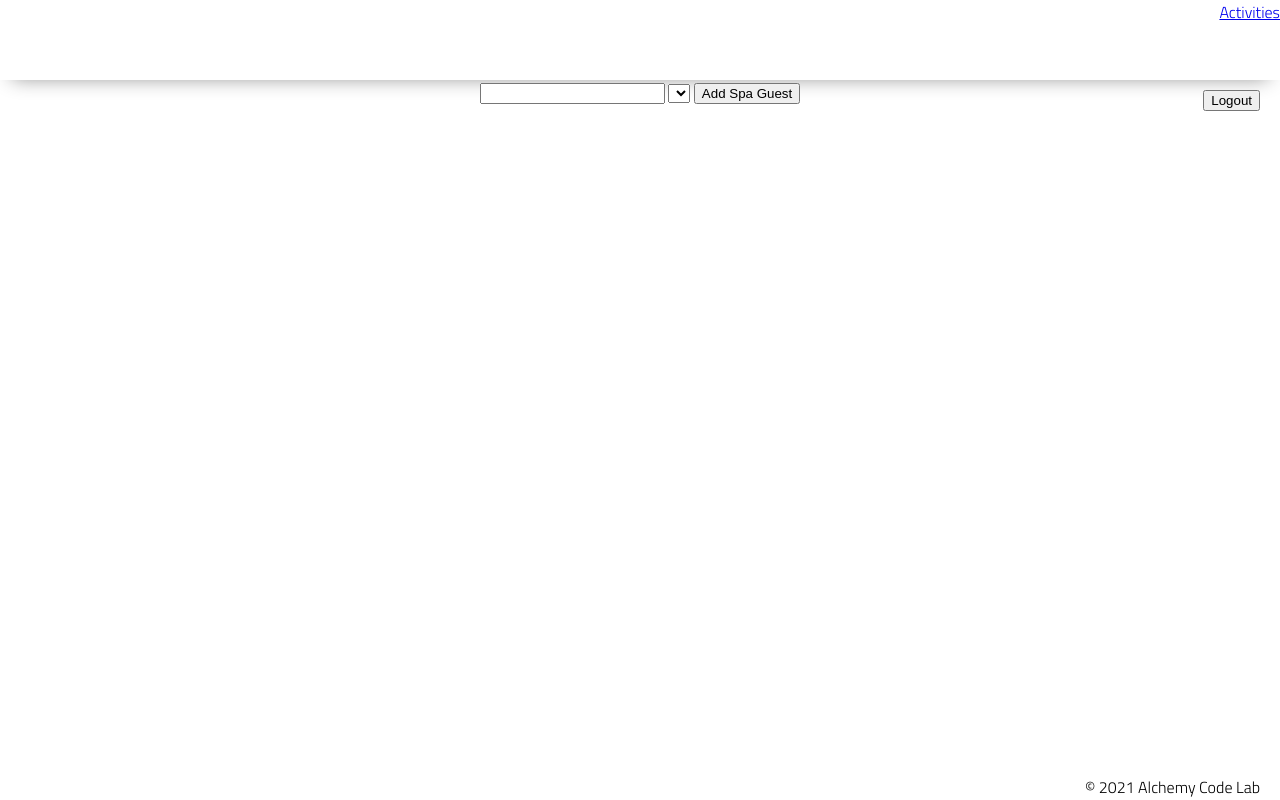
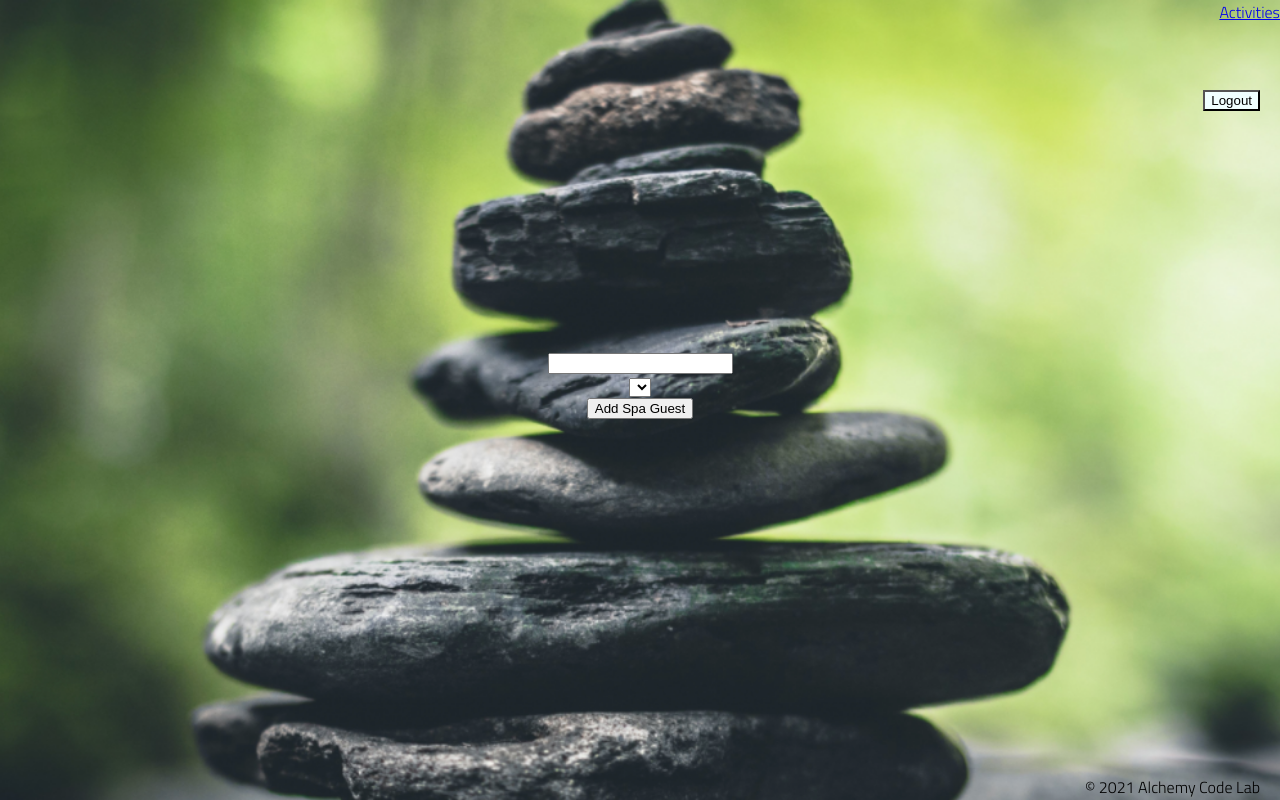
Before and after one commit to delaneyfogarty/spa-day, a plain HTML site: page add guest/index.html in a window 1280 px wide. Drawn offline with nearby package versions, Linux system fonts and the light colour scheme; no server answers.

Commit message:
done but might work for stretch goals later

```diff
--- a/add guest/guest.js
+++ b/add guest/guest.js
@@ -41,5 +41,5 @@ window.addEventListener('load', async () => {
 checkAuth();
 
 logoutButton.addEventListener('click', () => {
-	logout();
+  logout();
 });
--- a/add guest/index.html
+++ b/add guest/index.html
@@ -18,7 +18,8 @@
         <a href="../spa-events">Activities</a>
     </header>
     <button id="logout">Logout</button>
-    <main>
+    <main class="form">
+
      <form class="guest-form">
         <label>
             <input name="name">
--- a/app.js
+++ b/app.js
@@ -1,3 +1,4 @@
+/* eslint-disable no-console */
 import { redirectIfLoggedIn, signInUser, signupUser } from './fetch-utils.js';
 
 const signInForm = document.getElementById('sign-in');
--- a/fetch-utils.js
+++ b/fetch-utils.js
@@ -27,7 +27,8 @@ export async function deleteSpaGuest(id){
   const response = await client
     .from('spa_guests')
     .delete()
-    .match({ id: id });
+    .match({ id: id })
+    .single();
 
   return response;
 }
--- a/styles/style.css
+++ b/styles/style.css
@@ -20,6 +20,9 @@ body {
 
     font-family: 'Titillium Web', sans-serif;
     background-color: var(--color2);
+    background-image: url('/assets/spa.png');
+    background-repeat: no-repeat;
+    background-size: cover;
 
 }
 
@@ -49,9 +52,9 @@ section {
 header {
     display: flex;
     justify-content: flex-end;
-    background-color: var(--color3);
+    background-color: transparent;
     height: var(--header-height);
-    box-shadow: var(--shadow);
+
 }
 
 h2 {
@@ -125,10 +128,15 @@ footer {
 .auth-container form {
     display: flex;
     flex-direction: column;
+    background-color: rgba(6, 71, 45, 0.45);
+    color: azure;
 }
 
 .auth-container button {
     margin: 10px;
+    background-color:azure;
+    color: black;
+
 }
 
 /* .events-body div {
@@ -150,7 +158,7 @@ footer {
     justify-content: center;
     align-items: flex-start;
     flex-direction: row;
-    background-color: teal;
+    background-color: rgba(6, 71, 45, 0.45);
 }
 
 .event {
@@ -162,7 +170,8 @@ footer {
     align-items: flex-start;
     justify-content: center;
     flex-direction: column;
-    background-color: lightpink;
+    background-color: rgba(214, 140, 10, 0.75);
+    font-family: 'Franklin Gothic Medium', 'Arial Narrow', Arial, sans-serif;
 }
 
 .event h3 {
@@ -180,6 +189,7 @@ footer {
     cursor: pointer;
     align-items: center;
     justify-content: center;
+    font-family: 'Franklin Gothic Medium', 'Arial Narrow', Arial, sans-serif;
 }
 
 .guests {
@@ -188,3 +198,24 @@ footer {
    justify-content: center;
    align-items: center;
 }
+#logout {
+    background-color: azure;
+}
+form {
+    display: flex;
+    flex-direction: column;
+    align-items: center;
+    padding: 20px;
+
+
+}
+
+.form {
+    position: absolute;
+    margin: auto;
+    width: 60%;
+    padding: 10px;
+    top: 40%;
+    left: 20%;
+
+}
```
Also changed, not shown: index.html (+1 -3 lines), spa-events/index.html (+1 -1 lines), test/example.test.js (+3 -3 lines), assets/Screen Shot 2022-03-31 at 1.05.31 PM.png (deleted), assets/spa-events-table.png (added), assets/spa-guests-table.png (added), 1 other file. Lines whose indentation alone changed are shown as unchanged.
